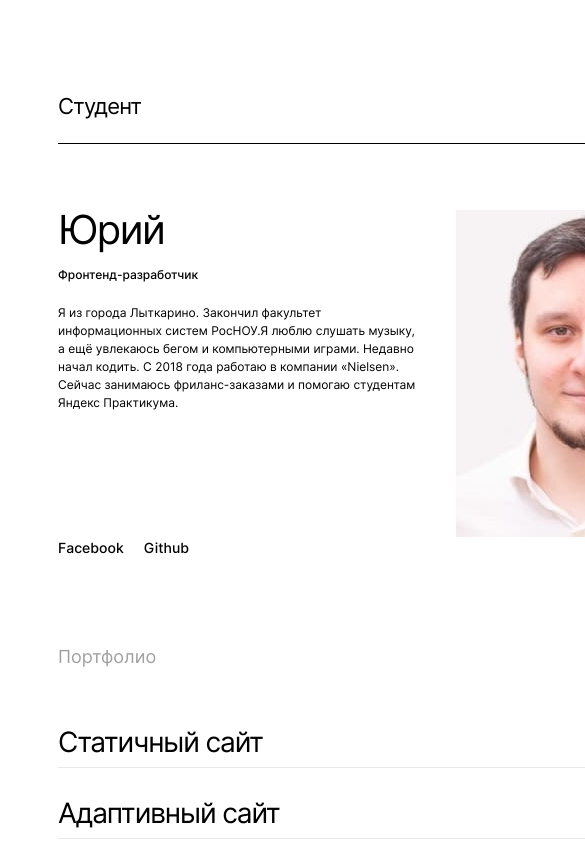
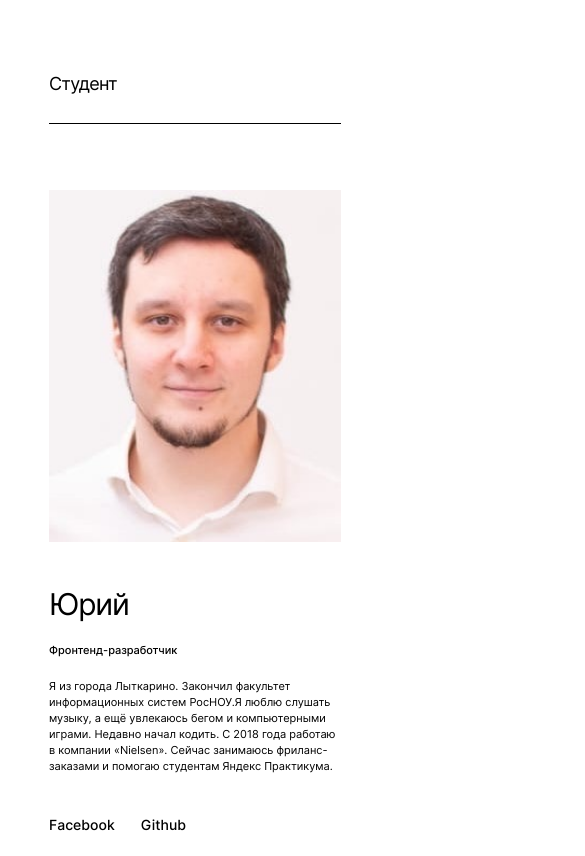
Before and after one commit to xenoxil/movies-explorer-frontend, a React app in the folder movies-explorer-frontend/: page /landing in a window 390 px wide. Shown: the part 2300-3156 px from the top of the page, 585 px wide, since content can reach past the window. Built offline with nearby package versions, Linux system fonts and the light colour scheme.

Commit message:
поправить форму поиска

```diff
--- a/movies-explorer-frontend/src/components/AboutMe/AboutMe.css
+++ b/movies-explorer-frontend/src/components/AboutMe/AboutMe.css
@@ -12,6 +12,13 @@
         padding: 0 50px;
     }
 }
+
+@media screen and (max-width:767px) {
+    .aboutMe{
+        background-color: #FFFFFF;
+        width:292px;
+        padding: 0 14px;
+    } }
 
 .aboutMe__title{
     width:1140px;
@@ -35,6 +42,14 @@ color: #000000;
         padding:90px 0 23px;
     }
 }
+
+@media screen and (max-width:767px) {
+    .aboutMe__title{
+        width:292px;
+        padding:70px 0 28px;
+        font-size: 18px;
+        line-height: 22px;
+    } }
 
 .aboutMe__student{
     margin:66px 0 0;
@@ -63,6 +78,13 @@ color: #000000;
     }
 }
 
+@media screen and (max-width:767px) {
+    .aboutMe__name{
+        font-size: 30px;
+        line-height: 36px;
+        margin-top:40px;
+        }}
+
 .aboutMe__job{
     margin:18px 0 0;
     text-align: start;
@@ -86,6 +108,13 @@ mix-blend-mode: normal;
     }
 }
 
+@media screen and (max-width:767px) {
+    .aboutMe__job{
+        margin:20px 0 0;
+    font-size: 11px;
+    line-height: 16px;
+    }}
+
 .aboutMe__about{
     margin:26px 0 0;
     text-align: start;
@@ -108,6 +137,14 @@ mix-blend-mode: normal;
     }
 }
 
+@media screen and (max-width:767px) {
+    .aboutMe__about{
+        margin:20px 0 0;
+        width:292px;
+    font-size: 11px;
+    line-height: 16px;
+    }}
+
 .aboutMe__foto{
     width: 255px;
     height: 307px;
@@ -119,10 +156,21 @@ mix-blend-mode: normal;
         height: 327px;
     }
 }
+@media screen and (max-width:767px) {
+    .aboutMe__foto{
+        width: 292px;
+        height: 352px;
+    }}
 
 .aboutMe__socialLinks{
     text-align: start;
 }
+
+@media screen and (max-width:767px) {
+    .aboutMe__socialLinks{
+        margin-top:40px;
+    }}
+
 
 
 
@@ -136,6 +184,17 @@ font-size: 14px;
 line-height: 17px;
 }
 
+@media screen and (max-width:767px) {
+    .aboutMe__socialLink{
+        margin:0;
+       padding-right: 26px;
+       font-family: Inter, Arial, Helvetica, sans-serif;
+   font-style: normal;
+   font-weight: 500;
+   font-size: 14px;
+   line-height: 17px;
+   }}
+
 .aboutMe__portfolio{
     text-align: start;
     list-style: none;
@@ -145,6 +204,11 @@ line-height: 17px;
 @media screen  and (max-width:1279px){
     .aboutMe__portfolio{
        margin:90px 0 0;
+    }
+}
+@media screen  and (max-width:767px){
+    .aboutMe__portfolio{
+       margin:69px 0 0;
     }
 }
 
@@ -165,11 +229,18 @@ mix-blend-mode: normal;
     }
 }
 
+@media screen  and (max-width:767px){
+    .aboutMe__subtitle{
+        margin:0 0 40px;
+        }
+}
+
 .aboutMe__portfolio-site{
-    margin:20px 0 19px;
+    margin:20px 0 0;
     border-bottom: 1px solid #E8E8E8;
     display: flex;
     justify-content: space-between;
+    padding-bottom: 19px;
 }
 .aboutMe__portfolio-siteDescription{
     margin:0;
@@ -188,6 +259,21 @@ color: #000000;
     }
 }
 
+@media screen  and (max-width:767px){
+    .aboutMe__portfolio-siteDescription{
+        font-size: 18px;
+        line-height: 28px;
+        }
+}
+
 .aboutMe__linkArrow{
     margin:20px 0 0;
 }
+
+@media screen  and (max-width:767px){
+    .aboutMe__linkArrow{
+        margin: 0;
+        width:18px;
+        height: 28px;;
+    }
+}
--- a/movies-explorer-frontend/src/components/AboutMe/AboutMe.js
+++ b/movies-explorer-frontend/src/components/AboutMe/AboutMe.js
@@ -3,11 +3,12 @@ import myFoto from '../../images/studentFoto.jpg'
 
 import linkArrow from '../../images/linkArrow.svg'
 
-function AboutMe() {
+function AboutMe(props) {
     return (
         <section className='aboutMe' id='student'>
             <h3 className='aboutMe__title'>Студент</h3>
-            <div className='aboutMe__student'>
+            {props.onSize>=767 ?
+            (<div className='aboutMe__student'>
               <div className='aboutMe__container'>
                 <p className='aboutMe__name'>Юрий</p>
                 <p className='aboutMe__job'>Фронтенд-разработчик</p>
@@ -15,7 +16,20 @@ function AboutMe() {
  Сейчас занимаюсь фриланс-заказами и помогаю студентам Яндекс Практикума.</p>
               </div>
               <img className='aboutMe__foto' alt='Фото студента практикума' src={myFoto}/>
-            </div>
+            </div>)
+            :
+            (<div className='aboutMe__student'>
+              <div className='aboutMe__container'>
+              <img className='aboutMe__foto' alt='Фото студента практикума' src={myFoto}/>
+                <p className='aboutMe__name'>Юрий</p>
+                <p className='aboutMe__job'>Фронтенд-разработчик</p>
+                <p className='aboutMe__about'>Я из города Лыткарино. Закончил факультет информационных систем РосНОУ.Я люблю слушать музыку, а ещё увлекаюсь бегом и компьютерными играми. Недавно начал кодить. С 2018 года работаю в компании «Nielsen».
+ Сейчас занимаюсь фриланс-заказами и помогаю студентам Яндекс Практикума.</p>
+              </div>
+
+            </div>)
+             }
+
             <div className='aboutMe__socialLinks'>
                 <a className='aboutMe__socialLink link' target="_blank" rel='nofollow noopener noreferrer'  href='https://www.facebook.com'>Facebook</a>
                 <a className='aboutMe__socialLink link' target="_blank" rel='nofollow noopener noreferrer'  href='https://github.com/xenoxil'>Github</a>
--- a/movies-explorer-frontend/src/components/Footer/Footer.css
+++ b/movies-explorer-frontend/src/components/Footer/Footer.css
@@ -13,7 +13,7 @@
 @media screen and (max-width:767px) {
     .footer{
         width: 270px;
-        padding: 0 auto;
+        padding: 0;
     }
 }
 
@@ -32,6 +32,12 @@
 
     color: #A0A0A0;
 }
+@media screen and (max-width:767px) {
+    .footer__title{
+        font-size: 12px;
+        line-height: 15px;
+    }
+}
 .footer__container{
     display:flex;
     justify-content: space-between;
@@ -42,6 +48,7 @@
         display:flex;
         flex-direction: column;
         justify-content: center;
+
     }
 }
 .footer__copyright{
--- a/movies-explorer-frontend/src/components/Header/Header.css
+++ b/movies-explorer-frontend/src/components/Header/Header.css
@@ -11,7 +11,7 @@
 }
 @media screen and (max-width:767px) {
     .header{
-        width:292px;
+        width:280px;
         padding: 18px 14px;
     }
 }
@@ -82,6 +82,7 @@ font-style: normal;
 font-weight: 500;
 font-size: 14px;
 line-height: 16px;
+text-decoration: none;
 }
 
 .header__humburgerBtn{
--- a/movies-explorer-frontend/src/components/SearchForm/SearchForm.css
+++ b/movies-explorer-frontend/src/components/SearchForm/SearchForm.css
@@ -37,17 +37,16 @@ flex-wrap: wrap;
     width:22px;
     height: 22px;
 }
-@media screen and (max-width:1279px) {
+@media screen and (max-width:767px) {
     .searchForm__loupePic{
        visibility: hidden;
        margin: 0;
     width:0px;
-
     }
 }
 
 .searchForm__input{
-    min-width:70%;
+    min-width:789px;
     padding:0;
     border:0;
     font-family: Inter, Arial, Helvetica, sans-serif;
@@ -101,25 +100,27 @@ color: #A0A0A0;
 
 @media screen and (max-width:767px) {
     .searchForm__searchBtn{
-
         padding-right: 0;
         border-right: 0;
     }
 }
 
 .searchForm__movieTypeBtn{
-    width:36px;
+    width: 36px;
     height:20px;
     border:0;
     background-color: white;
     padding:0;
     margin: 26px 14px 26px 29px;
+    background-image: url('../../images/smalltumb.png');
+    background-size: cover;
 }
 @media screen and (max-width:1279px) {
     .searchForm__movieTypeBtn{
-        margin: 26px 15px 26px 19px;
+        margin: 25px 15px 25px 19px;
     }
 }
+
 
 .searchForm__movieType{
 margin:27px 30px 27px 0;
--- a/movies-explorer-frontend/src/components/SearchForm/SearchForm.js
+++ b/movies-explorer-frontend/src/components/SearchForm/SearchForm.js
@@ -1,7 +1,6 @@
 import React from 'react'
 import loupePic from '../../images/loupePic.svg'
 import searchBtn from '../../images/searchBtn.svg'
-import movieTypeSwitcher from '../../images/smalltumb.png'
 
 
 function SearchForm(props) {
@@ -13,19 +12,18 @@ function SearchForm(props) {
             <img src={loupePic} alt='Значок лупы' className='searchForm__loupePic'/>
             <input className='searchForm__input' placeholder='Фильм' required/>
             <button className='searchForm__searchBtn'><img src={searchBtn} alt='Кнопка поиска'/></button>
-            <button className='searchForm__movieTypeBtn'><img src={movieTypeSwitcher} alt='Кнопка переключения типа фильма'/></button>
+            <button className='searchForm__movieTypeBtn'></button>
             <p className='searchForm__movieType'>{props.isSwitched ?  `Полнометражки` :`Короткометражки`}</p>
           </form>
           <div className='search__bottomString'/>
           </div>)
           :
-
           (<div><form className='searchForm' >
             <input className='searchForm__input' placeholder='Фильм' required/>
             <button className='searchForm__searchBtn'><img src={searchBtn} alt='Кнопка поиска'/></button>
           </form>
           <div className='searchForm__movieType-container'>
-          <button className='searchForm__movieTypeBtn'><img src={movieTypeSwitcher} alt='Кнопка переключения типа фильма'/></button>
+          <button className='searchForm__movieTypeBtn'></button>
             <p className='searchForm__movieType'>{props.isSwitched ?  `Полнометражки` :`Короткометражки`}</p>
             </div>
           <div className='search__bottomString'/>
```
Also changed, not shown: movies-explorer-frontend/src/images/smalltumb.png, movies-explorer-frontend/src/images/smalltumbLeft.png (added).
